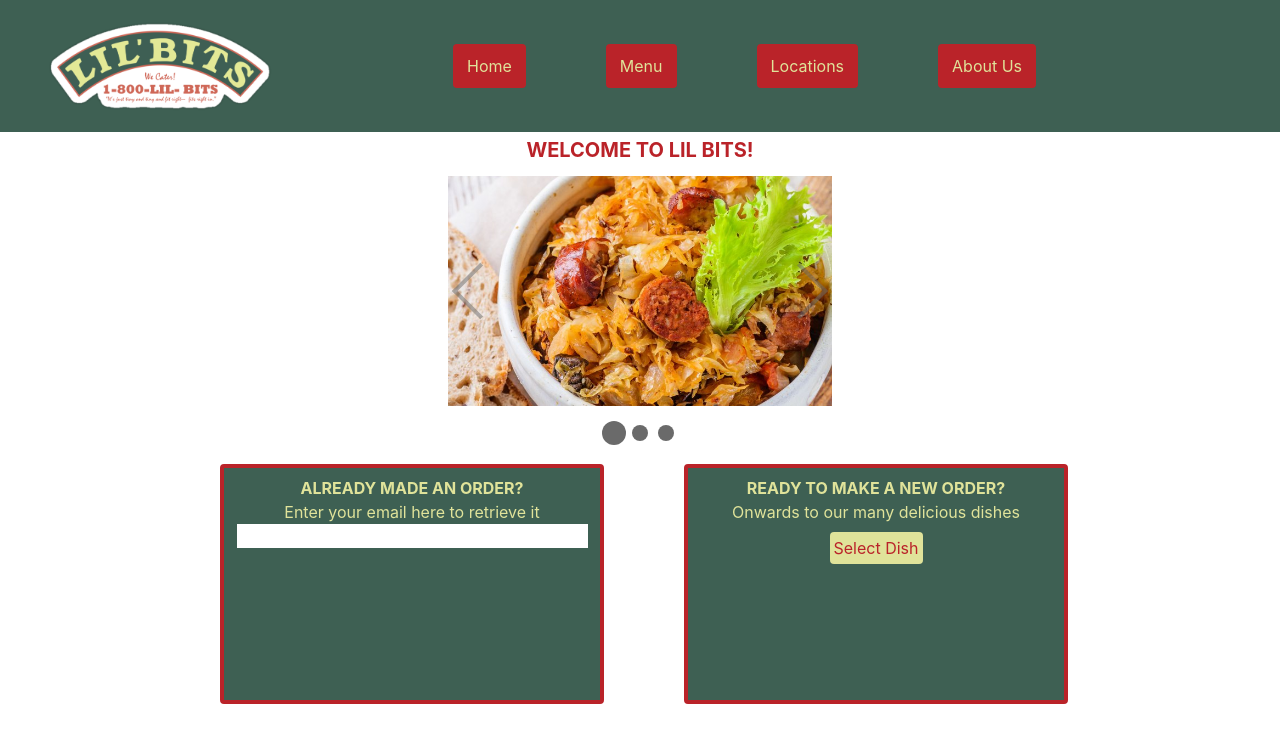
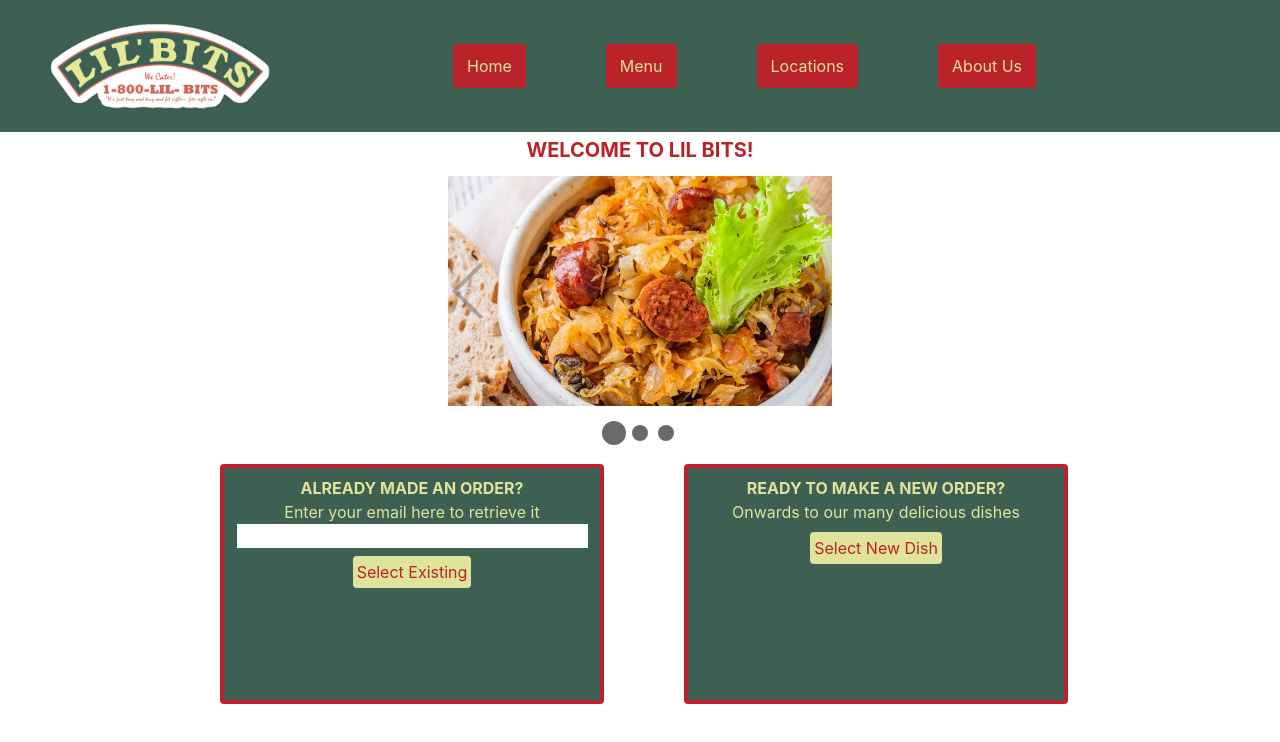
Before and after one commit to Tingvars/lil-bits, a Next.js app: page /HomeScreen in a window 1280 px wide. Shown: the top 742 px of the page. Built offline with nearby package versions, Linux system fonts and the light colour scheme.

Commit message:
added HomeScreen check email functionality

```diff
--- a/pages/HomeScreen.js
+++ b/pages/HomeScreen.js
@@ -7,7 +7,13 @@ import Button from "../components/Button";
 import Container from "../components/Container";
 
 export default function HomeScreen() {
+  let savedUserEmail;
+  let enteredEmail;
   const router = useRouter();
+  if (typeof window !== "undefined") {
+    savedUserEmail = localStorage.getItem("savedUserEmail");
+    enteredEmail = localStorage.getItem("enteredEmail");
+  }
 
   //setting enteredEmail as whatever the user entered
   function updateEmail(ev) {
@@ -22,6 +28,16 @@ export default function HomeScreen() {
       <div data-src="foodimage3.jpg" />
     </AwesomeSlider>
   );
+
+  function checkExistingEmail() {
+    if (savedUserEmail === null) {
+      alert("Please enter an email address");
+    } else if (savedUserEmail !== enteredEmail) {
+      alert("Email not found");
+    } else if (savedUserEmail === enteredEmail) {
+      router.push("/SelectDish");
+    }
+  }
 
   return (
     <div>
@@ -50,6 +66,10 @@ export default function HomeScreen() {
                   onChange={updateEmail}
                 ></input>
               </div>
+              <Button
+                text={"Select Existing"}
+                clickAction={checkExistingEmail}
+              />
             </Container>
             <Container>
               <div className="text-bits-yellow flex flex-col items-center">
@@ -58,7 +78,7 @@ export default function HomeScreen() {
               </div>
               <div>
                 <Button
-                  text={"Select Dish"}
+                  text={"Select New Dish"}
                   clickAction={() => router.push("/SelectDish")}
                 />
               </div>
```
